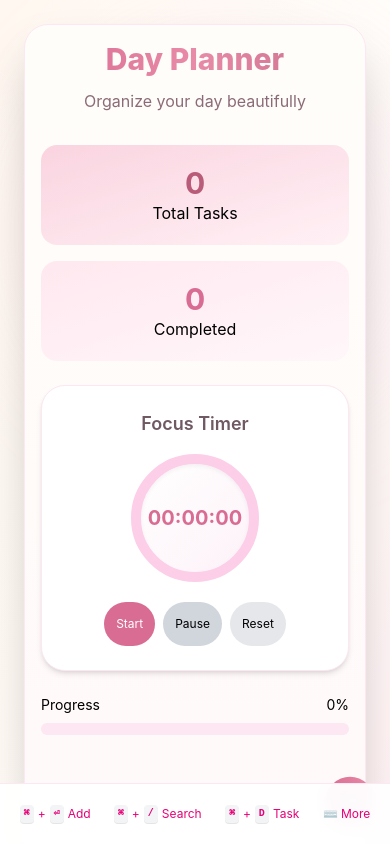
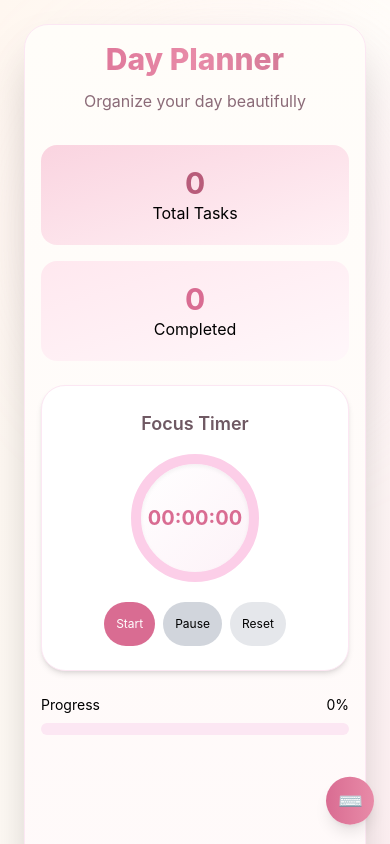
Before and after one commit to Sreyajoy2004/Day-Planner, a React (Vite) app: page / in a window 390 px wide. Shown: the top 844 px of the page. Built offline with nearby package versions, Linux system fonts and the light colour scheme.

Commit message:
removed shortcut keys from mobile view and reduced the size of the checkbox

```diff
--- a/src/App.jsx
+++ b/src/App.jsx
@@ -407,7 +407,7 @@ function App() {
           ))}
         </div>
 
-       <DragDropContext onDragEnd={handleDragEnd}>
+          <DragDropContext onDragEnd={handleDragEnd}>
   <Droppable droppableId="todos">
     {(provided) => (
       <div
@@ -437,12 +437,12 @@ function App() {
                       ⋮⋮
                     </span>
 
-                    {/* Checkbox */}
+                    {/* Checkbox - Smaller on mobile */}
                     <input
                       type="checkbox"
                       checked={todo.completed}
                       onChange={() => toggleTask(todo.id)}
-                      className="w-5 h-5 rounded flex-shrink-0"
+                      className="w-4 h-4 sm:w-5 sm:h-5 rounded flex-shrink-0"
                       style={{ accentColor: '#D96C92' }}
                     />
 
@@ -573,22 +573,7 @@ function App() {
         </div>
 
         {/* Mobile Hint Bar - Only shows on small screens */}
-        <div className="fixed bottom-0 left-0 right-0 bg-white/95 backdrop-blur-sm border-t border-pink-100 p-2 sm:hidden z-20">
-          <div className="flex justify-around text-xs text-pink-600">
-            <span className="flex items-center gap-1">
-              <kbd className="px-1 bg-gray-100 rounded text-[10px]">⌘</kbd>+<kbd className="px-1 bg-gray-100 rounded text-[10px]">⏎</kbd> Add
-            </span>
-            <span className="flex items-center gap-1">
-              <kbd className="px-1 bg-gray-100 rounded text-[10px]">⌘</kbd>+<kbd className="px-1 bg-gray-100 rounded text-[10px]">/</kbd> Search
-            </span>
-            <span className="flex items-center gap-1">
-              <kbd className="px-1 bg-gray-100 rounded text-[10px]">⌘</kbd>+<kbd className="px-1 bg-gray-100 rounded text-[10px]">D</kbd> Task
-            </span>
-            <button onClick={() => alert('⌨️ Shortcuts:\n\n• Ctrl/Cmd + Enter → Add task\n• Esc → Cancel editing\n• Ctrl/Cmd + / → Focus search\n• Ctrl/Cmd + D → Focus add task')} className="text-pink-600">
-              ⌨️ More
-            </button>
-          </div>
-        </div>
+
       </div>
     </div>
   );
```
